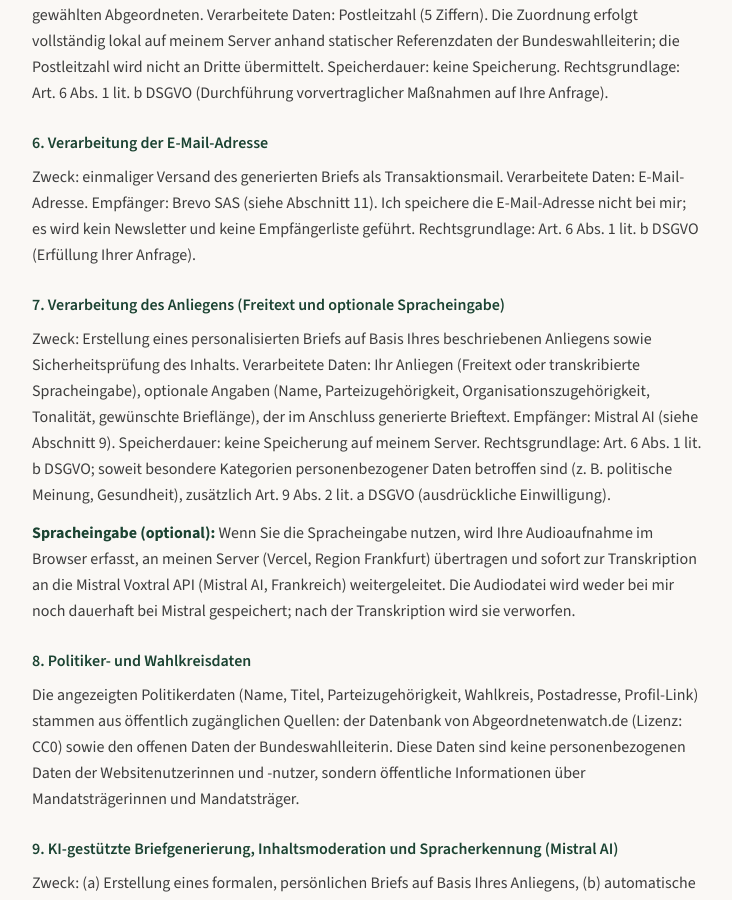
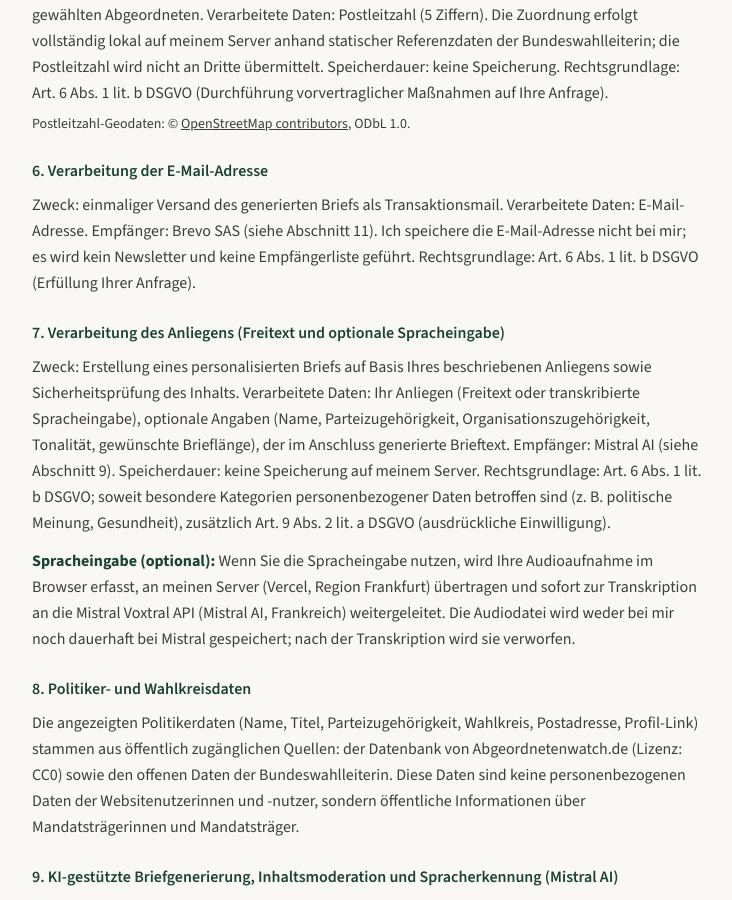
Before and after one commit to tholo91/brief-nach-berlin, a Next.js app in the folder web/: page /datenschutz in a window 1280 px wide. Shown: the part 1507-2407 px from the top of the page, without its empty margins (272-1004 px from the left). Built offline with nearby package versions, Linux system fonts and the light colour scheme.

Commit message:
feat(04-01): ODbL-Attributierung fuer PLZ-Geodaten auf Datenschutz-Seite
- Abschnitt 5 (Verarbeitung der Postleitzahl) erhaelt Pflichtangabe:
  'Postleitzahl-Geodaten: (c) OpenStreetMap contributors, ODbL 1.0.'
- Kein Gedankenstrich, kein Marketing-Ton

```diff
--- a/web/src/app/(site)/datenschutz/page.tsx
+++ b/web/src/app/(site)/datenschutz/page.tsx
@@ -162,6 +162,18 @@ export default function Datenschutz() {
               an Dritte übermittelt. Speicherdauer: keine Speicherung.
               Rechtsgrundlage: Art. 6 Abs. 1 lit. b DSGVO (Durchführung
               vorvertraglicher Maßnahmen auf Ihre Anfrage).
+            </p>
+            <p className="mt-2 text-sm">
+              Postleitzahl-Geodaten: &copy;{" "}
+              <a
+                href="https://osm.org/copyright"
+                className="underline"
+                target="_blank"
+                rel="noopener noreferrer"
+              >
+                OpenStreetMap contributors
+              </a>
+              , ODbL 1.0.
             </p>
           </div>
 
```
